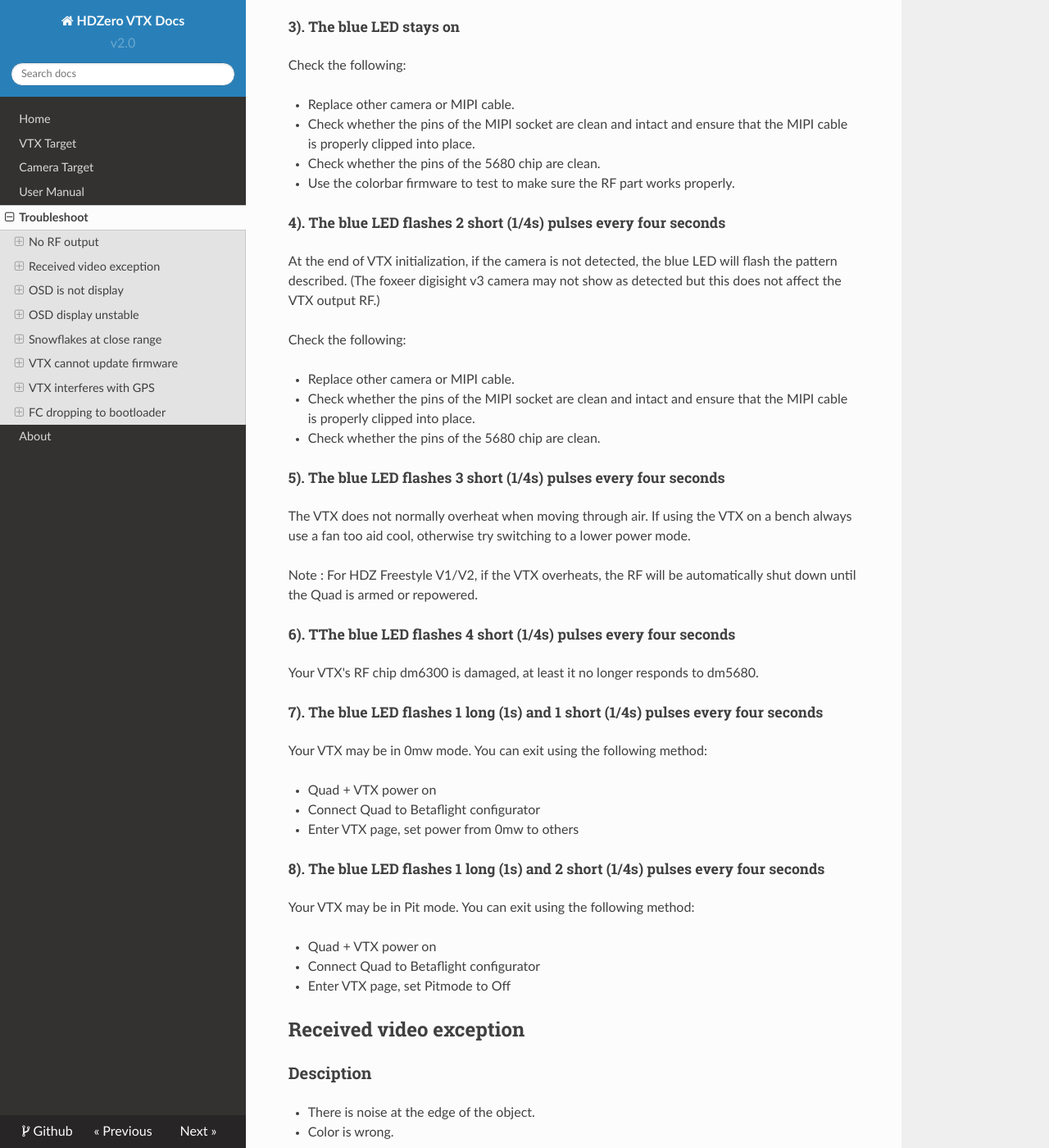
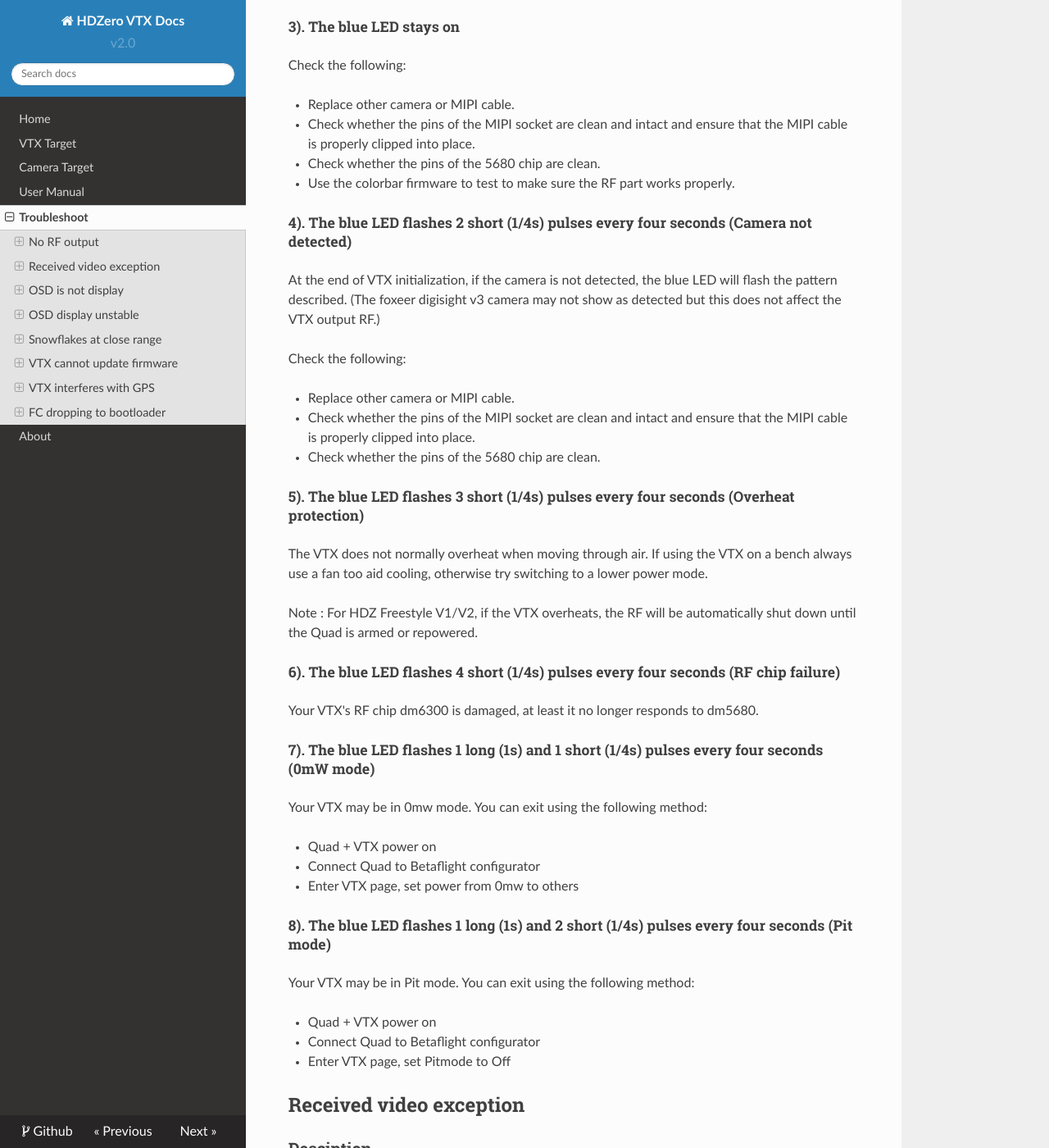
Before and after one commit to hd-zero/hdzero-vtx-docs, an MkDocs documentation site: the page built from docs/vtx_troubleshoot.md, in a window 1280 px wide and 1400 px high, scrolled down 989 px. Shown: the whole window at 82% size. Built offline with MkDocs 1.6.1, drawn with Linux system fonts in a browser that asks for light colours; nearby versions of some CDN libraries.

Commit message:
correct type in vtx_troubleshoot.md

```diff
--- a/docs/vtx_troubleshoot.md
+++ b/docs/vtx_troubleshoot.md
@@ -39,7 +39,7 @@ Check the following:
 - Check whether the pins of the 5680 chip are clean.
 - Use the colorbar firmware to test to make sure the RF part works properly.
 
-##### 4). The blue LED flashes 2 short (1/4s) pulses every four seconds
+##### 4). The blue LED flashes 2 short (1/4s) pulses every four seconds (Camera not detected)
 
 At the end of VTX initialization, if the camera is not detected, the blue LED will flash the pattern described.
 (The foxeer digisight v3 camera may not show as detected but this does not affect the VTX output RF.)
@@ -50,18 +50,18 @@ Check the following:
 - Check whether the pins of the MIPI socket are clean and intact and ensure that the MIPI cable is properly clipped into place.
 - Check whether the pins of the 5680 chip are clean.
 
-##### 5). The blue LED flashes 3 short (1/4s) pulses every four seconds
+##### 5). The blue LED flashes 3 short (1/4s) pulses every four seconds (Overheat protection)
 
 The VTX does not normally overheat when moving through air.
-If using the VTX on a bench always use a fan too aid cool, otherwise try switching to a lower power mode.
+If using the VTX on a bench always use a fan too aid cooling, otherwise try switching to a lower power mode.
 
 Note : For HDZ Freestyle V1/V2, if the VTX overheats, the RF will be automatically shut down until the Quad is armed or repowered.
 
-##### 6). TThe blue LED flashes 4 short (1/4s) pulses every four seconds
+##### 6). The blue LED flashes 4 short (1/4s) pulses every four seconds (RF chip failure)
 
 Your VTX's RF chip dm6300 is damaged, at least it no longer responds to dm5680.
 
-##### 7). The blue LED flashes 1 long (1s) and 1 short (1/4s) pulses every four seconds
+##### 7). The blue LED flashes 1 long (1s) and 1 short (1/4s) pulses every four seconds (0mW mode)
 
 Your VTX may be in 0mw mode. You can exit using the following method:
 
@@ -69,7 +69,7 @@ Your VTX may be in 0mw mode. You can exit using the following method:
 - Connect Quad to Betaflight configurator
 - Enter VTX page, set power from 0mw to others
 
-##### 8). The blue LED flashes 1 long (1s) and 2 short (1/4s) pulses every four seconds
+##### 8). The blue LED flashes 1 long (1s) and 2 short (1/4s) pulses every four seconds (Pit mode)
 
 Your VTX may be in Pit mode. You can exit using the following method:
 
```
